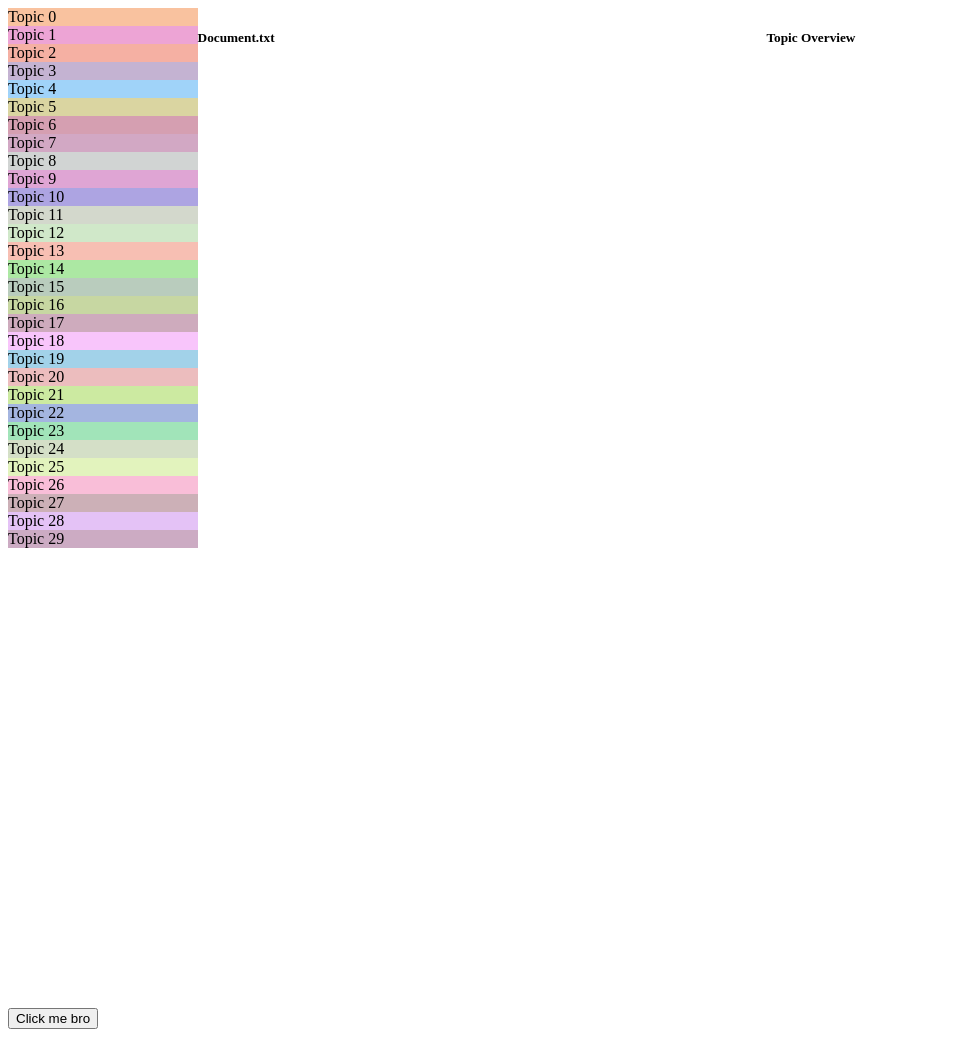
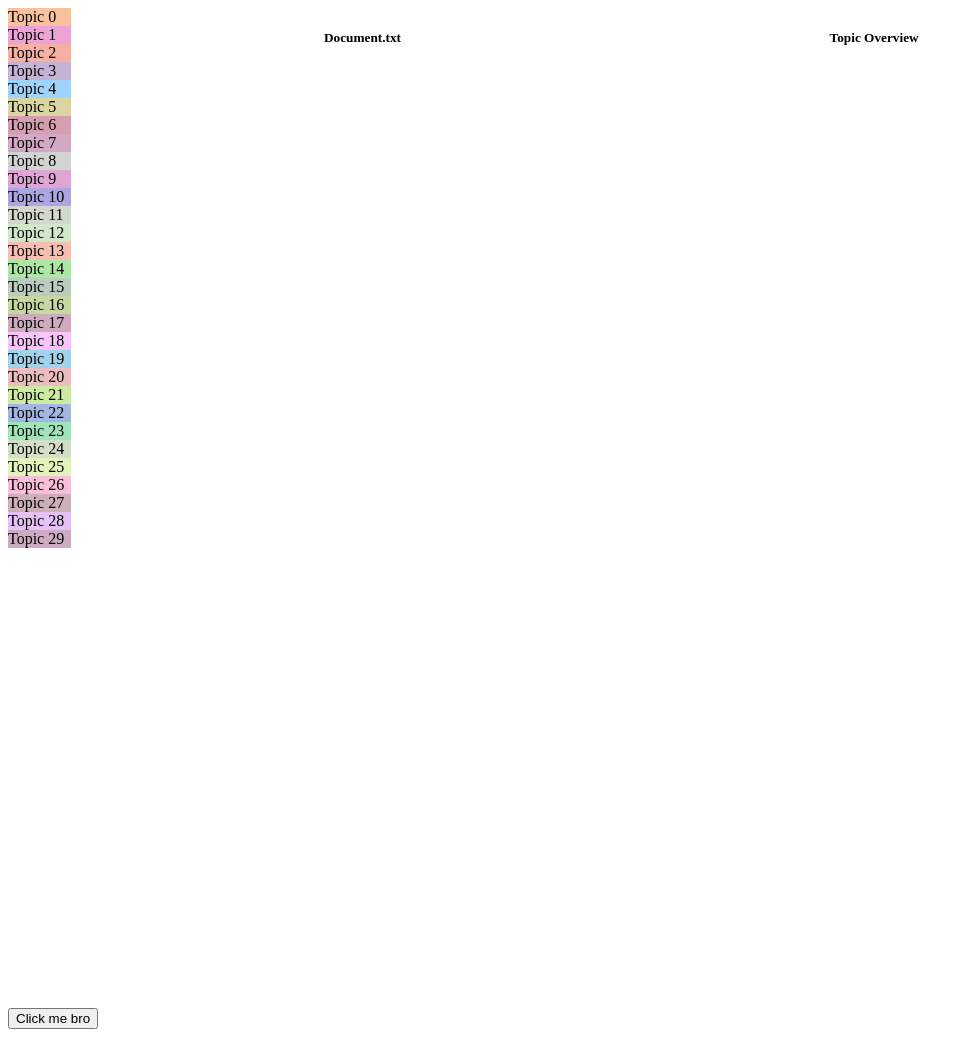
Before and after one commit to hdadhich247/DV_Project, a Flask app: page / in a window 1280 px wide. Shown: the whole page, without its empty margins (0-974 px from the left). Run offline with Flask 2, Linux system fonts and the light colour scheme; some libraries are stand-ins or nearby versions.

Commit message:
Move js code to script folder

```diff
--- a/static/scripts/text_overview.js
+++ b/static/scripts/text_overview.js
@@ -124,3 +124,184 @@
 
 
 }
+
+function textViewInit(dname) {
+    $("h5#doc-title").text(dname);
+    var topic_colors;
+
+    $.ajax({
+        url: "/get_colors",
+        type: "get",
+        async: false,
+        data: {},
+        success: function (response) {
+            topic_colors = response.colors;
+        },
+        error: function (xhr) {
+            //Do Something to handle error
+        }
+    });
+    console.log(topic_colors)
+    var topic_x_word;
+
+    $.ajax({
+        url: "/get_topic_words_json",
+        type: "get",
+        async: false,
+        data: {},
+        success: function (response) {
+            topic_x_word = response["topic_words_json"];
+        },
+        error: function (xhr) {
+            //Do Something to handle error
+        }
+    });
+    console.log(topic_x_word)
+    var docid = 0 //TODO: Get from corpus view or the main page
+    //var docid = window.localStorage.getItem("docid");
+    console.log(docid)
+
+    $.ajax({
+        url: "/get_doc",
+        type: "get",
+        async: false,
+        data: { docid: docid },
+        success: function (response) {
+            window.localStorage.setItem("docText", response.html);
+            console.log(response.topicscores)
+            //window.localStorage.setItem("docText", response.html);
+            for (var i = 0; i < 30; i++) {
+                //console.log(i)
+                //console.log(90*response.topicscores[i])
+                $(".progress-bar.prog" + i).css('width', 20 + 80 * response.topicscores[i] + '%').attr("aria-valuenow", 10 + 90 * response.topicscores[i])
+            }
+        },
+        error: function (xhr) {
+            //Do Something to handle error
+        }
+    });
+
+
+
+    var txt = window.localStorage.getItem("docText");
+    /*
+    d3.select("#doc-text-html")
+        .append("p")
+        .html(txt);
+    */
+    d3.select("#doc-text-html")
+            .append("p")
+            .html(txt);
+            /*
+    d3.text("data/doc0.txt").then(function (data) {
+        d3.select("#doc-text-html")
+            .append("p")
+            .html(data);
+    });
+*/
+    //SVG D3
+    var temp = '';
+    $("span.hoverable").mouseenter(function() {
+        temp = $(this).css("background-color");
+        $(this).css("background-color", "#aaaaaa").css("border-radius", "3px");
+    }).mouseleave(function() {
+         $(this).css("background-color", temp).css("border-radius", "0px");
+    });
+
+    //var data;
+    /*
+    d3.json("data/doc0_linegraph.json", function(data) {
+        console.log(data);
+        topicLineGraph("textoverview1",data["data"]);
+    });
+    */
+    //use did for doc<did>_linegraph
+    d3.json("static/data/doc0_linegraph.json").then(function (data) {
+        console.log(data);
+        topicLineGraph("textoverview1", data["data"]);
+    });
+
+    /*
+    $.ajax({
+          url: "/get_linegraph_data",
+          type: "get",
+          async: false,
+          data: {did:docid},
+          success: function(response) {
+            data = response
+          },
+          error: function(xhr) {
+            //Do Something to handle error
+        }
+    });
+    */
+    //topicLineGraph("textoverview0",data["data"]);
+
+    /*
+                var topic_clrs = {}
+
+                $('.tpcbutton').click(function() {
+                        var myClass = $(this).attr("class");
+                        var classes = myClass.split(" ");
+
+                        var topic = "";
+                        var selected = classes.indexOf("topic-selected");
+
+                        for(i in classes){
+                            if( classes[i].startsWith("t") && classes[i].length<4 ){
+                                topic = classes[i]
+                                break
+                            }
+                        }
+                        var topicNo = parseInt(topic.replace("t",''))
+                        if(topicNo in topic_clrs){
+
+                        }
+                        else{
+                            topic_clrs[topicNo] = 0
+                        }
+
+
+                    if(selected >= 0 || topic_clrs[topicNo] == 1){
+                        $("span."+topic).css({"background-color":""});
+                        $(this).removeClass("topic-selected");
+                        topic_clrs[topicNo] = 0
+                        $("div."+topic+".tpcbutton").css("border-color","transparent");
+                    }
+                    else{
+
+                        $("span."+topic).each(function( k, v ) {
+
+                            var t = $(this).text();
+                                var wordScore = topic_x_word[topic][t.toLowerCase()];
+                            var r = ( topic_colors[topicNo][0] * (1+wordScore*2) ).toString()
+                            var g = ( topic_colors[topicNo][1] * (1+wordScore*2) ).toString()
+                            var b = ( topic_colors[topicNo][2] * (1+wordScore*2) ).toString()
+                                var rgbtext = "rgb("+r+","+g+","+b+")";
+
+                                $(this).css({"background-color":rgbtext});
+                        });
+
+
+                        // tagName = this.nodeName.toLowerCase();
+                        // if (tagName == "div"){
+                        // 	$("path."+topic).click()
+                        // }
+                        $("div."+topic+".tpcbutton").css("border-color","#000");
+                        $(this).addClass("topic-selected");
+                        topic_clrs[topicNo] = 1
+                    }
+
+
+                    }
+
+
+            );
+            */
+
+}
+
+
+$('.tpcbutton').click(function() {
+        console.log("HEELLOOOO")
+    });
--- a/templates/index.html
+++ b/templates/index.html
@@ -13,19 +13,19 @@
 	<div class="tab-pane fade" id="textview" role="tabpanel" aria-labelledby="pills-text-view">
 		<!-- Text View Starts -->
 		<div class="row mx-0" style="height:1000px">
-			<div class="card-body-topic col" style="overflow: scroll; width:15%; float:left;">
+			<div class="card-body-topic col" style="overflow: scroll; width:25%; float:left;">
 				{% for n in range(30) %}
-				<div class="alert t{{n}} tpcbutton" style="background-color: {{colors_str[n]}}">
-					<div class="progress active" >
+				<div class="alert t{{n}} tpcbutton">
+					<div class="progress active">
 						<div class="progress-bar prog{{n}}" role="progressbar" aria-valuenow="75" aria-valuemin="0"
-							aria-valuemax="100" style="width: 35%">Topic {{n}}</div>
+							aria-valuemax="100" style="width: 20%;background-color: {{colors_str[n]}}">Topic {{n}}</div>
 					</div>
 				</div>
 				{% endfor %}
 
 			</div>
 
-			<div class="col-xl-6 p-0" style="width:45%;float: left;height:950px;">
+			<div class="col-xl-6 p-0" style="width:40%;float: left;height:950px;">
 				<div class="card h-100 m-1 mt-2">
 					<div class="card-header">
 						<h5 id="doc-title">Document.txt</h5>
@@ -57,212 +57,6 @@
 
 	<script src="https://code.jquery.com/jquery-2.1.3.min.js"></script>
 	<script type="text/javascript" src="static/scripts/text_overview.js"></script>
-	<script type="text/javascript">
-		function textViewInit(dname) {
-			$("h5#doc-title").text(dname);
-			var topic_colors;
-
-			$.ajax({
-				url: "/get_colors",
-				type: "get",
-				async: false,
-				data: {},
-				success: function (response) {
-					topic_colors = response.colors;
-				},
-				error: function (xhr) {
-					//Do Something to handle error
-				}
-			});
-			console.log(topic_colors)
-			var topic_x_word;
-
-			$.ajax({
-				url: "/get_topic_words_json",
-				type: "get",
-				async: false,
-				data: {},
-				success: function (response) {
-					topic_x_word = response["topic_words_json"];
-				},
-				error: function (xhr) {
-					//Do Something to handle error
-				}
-			});
-			console.log(topic_x_word)
-			var docid = 0 //TODO: Get from corpus view or the main page
-			//var docid = window.localStorage.getItem("docid");
-			console.log(docid)
-
-			$.ajax({
-				url: "/get_doc",
-				type: "get",
-				async: false,
-				data: { docid: docid },
-				success: function (response) {
-					console.log(response.topicscores)
-					//window.localStorage.setItem("docText", response.html);
-					for (var i = 0; i < 30; i++) {
-						//console.log(i)
-						//console.log(90*response.topicscores[i])
-						$(".progress-bar.prog" + i).css('width', 10 + 90 * response.topicscores[i] + '%').attr("aria-valuenow", 10 + 90 * response.topicscores[i])
-					}
-				},
-				error: function (xhr) {
-					//Do Something to handle error
-				}
-			});
-
-
-
-			//var txt = window.localStorage.getItem("docText");
-			/*
-			d3.select("#doc-text-html")
-				.append("p")
-				.html(txt);
-			*/
-			d3.text("data/doc0.txt").then(function (data) {
-				d3.select("#doc-text-html")
-					.append("p")
-					.html(data);
-			});
-
-			/*
-			var temp = '';
-			$("span.hoverable").mouseenter(function() {
-				temp = $(this).css("background-color");
-				$(this).css("background-color", "#aaaaaa").css("border-radius", "3px");
-			}).mouseleave(function() {
-				 $(this).css("background-color", temp).css("border-radius", "0px");
-			});
-			*/
-			//var data;
-			/*
-			d3.json("data/doc0_linegraph.json", function(data) {
-				console.log(data);
-				topicLineGraph("textoverview1",data["data"]);
-			});
-			*/
-			d3.json("data/doc0_linegraph.json").then(function (data) {
-				console.log(data);
-				topicLineGraph("textoverview1", data["data"]);
-			});
-
-			/*
-			$.ajax({
-				  url: "/get_linegraph_data",
-				  type: "get",
-				  async: false,
-				  data: {did:docid},
-				  success: function(response) {
-					data = response
-				  },
-				  error: function(xhr) {
-					//Do Something to handle error
-				}
-			});
-			*/
-			//topicLineGraph("textoverview0",data["data"]);
-
-
-			/*
-						var topic_clrs = {}
-
-						$('.tpcbutton').click(function() {
-								var myClass = $(this).attr("class");
-								var classes = myClass.split(" ");
-
-								var topic = "";
-								var selected = classes.indexOf("topic-selected");
-
-								for(i in classes){
-									if( classes[i].startsWith("t") && classes[i].length<4 ){
-										topic = classes[i]
-										break
-									}
-								}
-								var topicNo = parseInt(topic.replace("t",''))
-								if(topicNo in topic_clrs){
-
-								}
-								else{
-									topic_clrs[topicNo] = 0
-								}
-
-
-							if(selected >= 0 || topic_clrs[topicNo] == 1){
-								$("span."+topic).css({"background-color":""});
-								$(this).removeClass("topic-selected");
-								topic_clrs[topicNo] = 0
-								$("div."+topic+".tpcbutton").css("border-color","transparent");
-							}
-							else{
-
-								$("span."+topic).each(function( k, v ) {
-
-									var t = $(this).text();
-										var wordScore = topic_x_word[topic][t.toLowerCase()];
-									var r = ( topic_colors[topicNo][0] * (1+wordScore*2) ).toString()
-									var g = ( topic_colors[topicNo][1] * (1+wordScore*2) ).toString()
-									var b = ( topic_colors[topicNo][2] * (1+wordScore*2) ).toString()
-										var rgbtext = "rgb("+r+","+g+","+b+")";
-
-										$(this).css({"background-color":rgbtext});
-								});
-
-
-								// tagName = this.nodeName.toLowerCase();
-								// if (tagName == "div"){
-								// 	$("path."+topic).click()
-								// }
-								$("div."+topic+".tpcbutton").css("border-color","#000");
-								$(this).addClass("topic-selected");
-								topic_clrs[topicNo] = 1
-							}
-
-
-							}
-
-
-					);
-					*/
-
-		}
-
-		function closew(span) {
-			$(span).parent().remove();
-			// delete_word();
-			add_word();
-		}
-		$(document).ready(function() {
-    		$.ajax({
-		      url: "/get_colors",
-		      type: "get",
-		      data: {},
-		      success: function(response) {
-		        window.localStorage.setItem("colors", response.colors);
-		        console.log(response)
-		      },
-		      error: function(xhr) {
-		        //Do Something to handle error
-		      }
-		    });
-
-    		var DATA_FOLDER="{{ url_for('static', filename='data/')}}";
-	    	// var path="{{ url_for('static', filename='data/text_topic_matrix.csv')}}";
-	    	window.localStorage.setItem("DATA_FOLDER",DATA_FOLDER);
-	    	window.localStorage.setItem("sId",1);
-
-
-	    	drawMatrix();
-	    	add_word();
-	    	// topicLineGraph("textoverview0");
-	    	// topicLineGraph("textoverview1");
-
-	    });
-
-	</script>
-
 
 </body>
 
```
